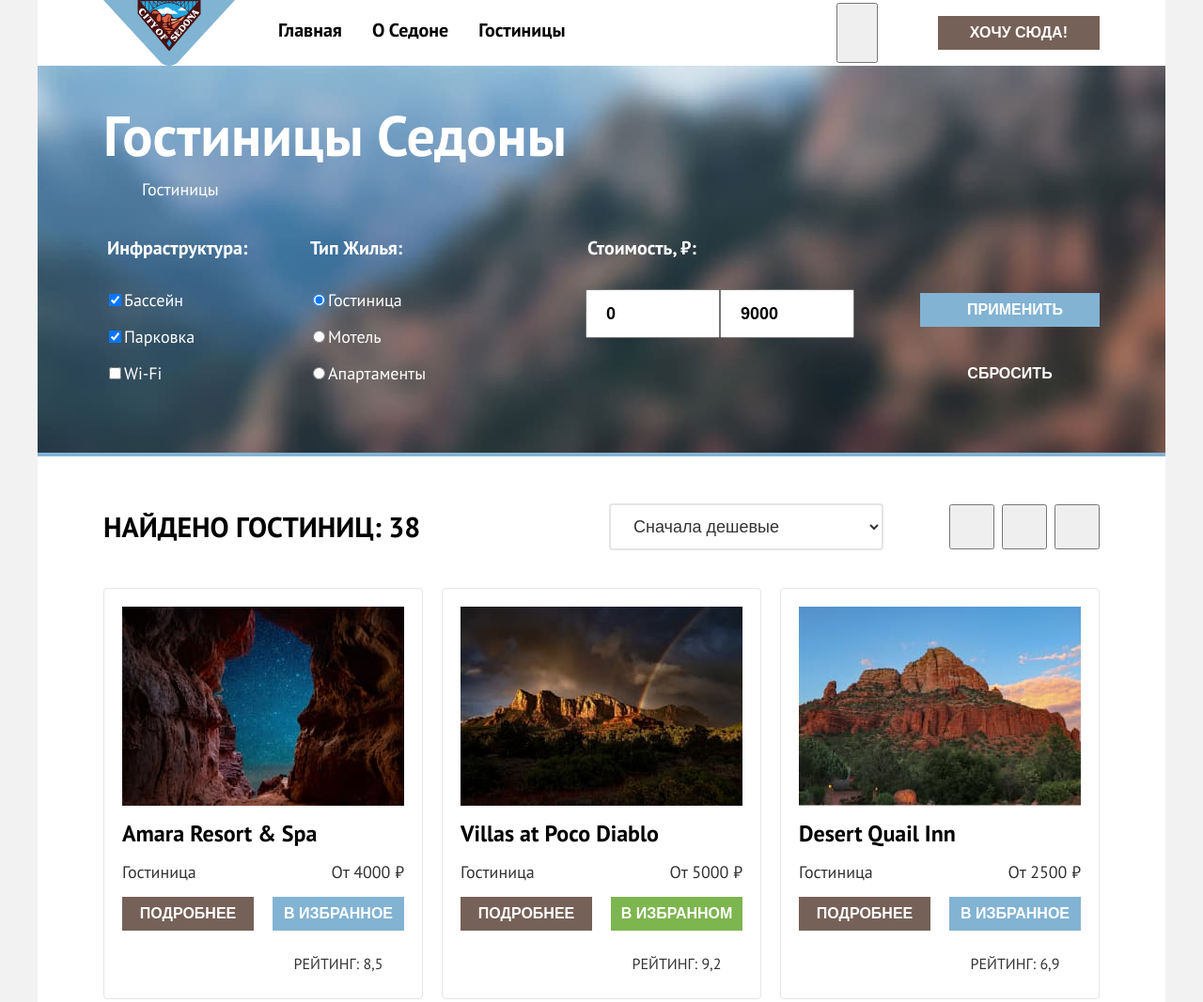
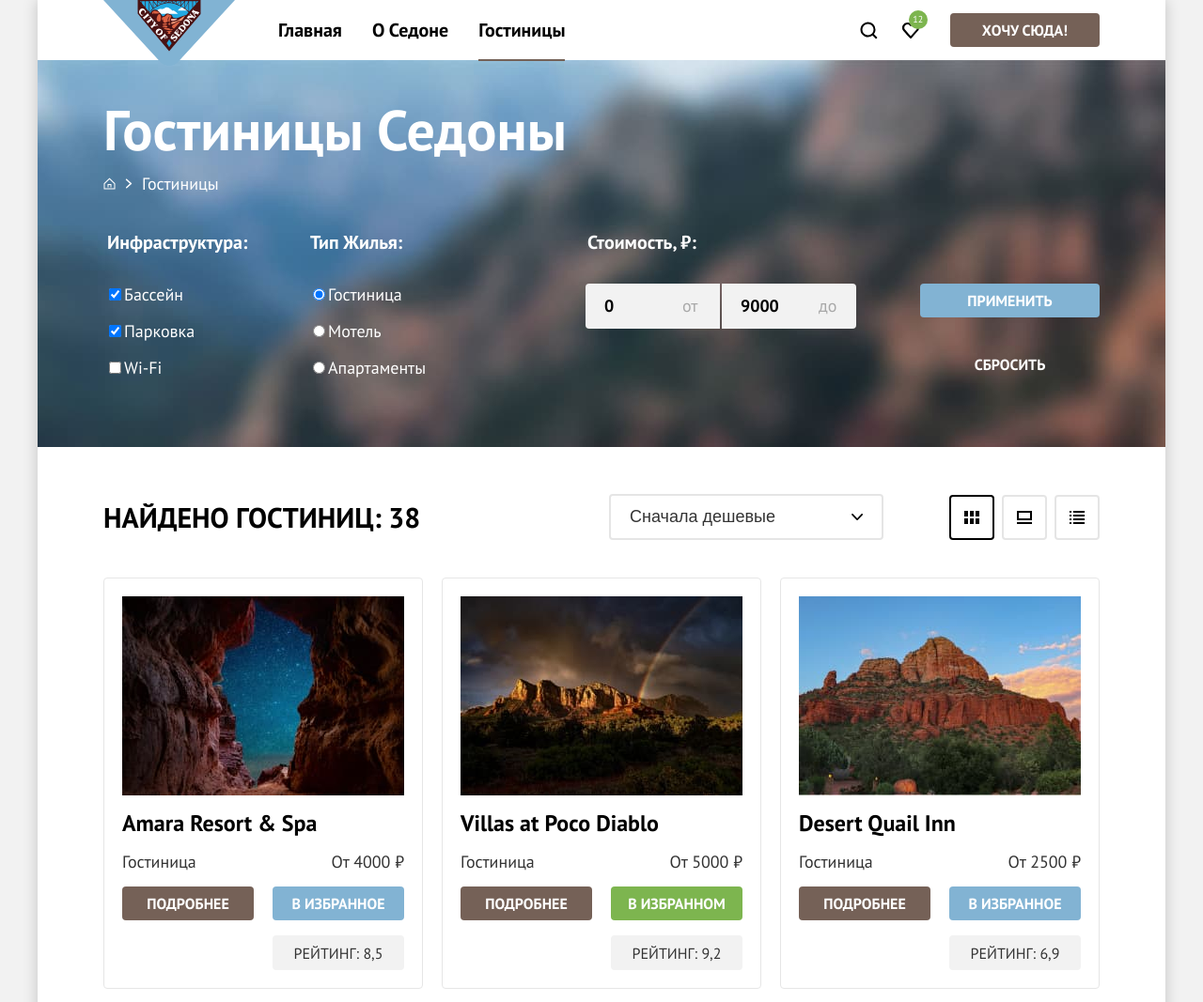
Before and after one commit to htmlacademy-htmlcss/1955797-sedona-36, a plain HTML site: page catalog.html in a window 1280 px wide. Shown: the top 1067 px of the page at 94% size. Drawn offline with Linux system fonts and the light colour scheme.

Commit message:
add decorative elements

```diff
--- a/catalog.html
+++ b/catalog.html
@@ -27,6 +27,7 @@
           </button>
           <a class="header__icon favorite-icon">
             <span class="visually-hidden">Избранное</span>
+            <span class="favorite-counter">12</span>
           </a>
           <button class="btn btn--brown header__btn" type="button">Хочу сюда!</button>
         </div>
@@ -50,7 +51,7 @@
             <form action="https://echo.htmlacademy.ru" method="get">
               <div class="form-wrapper">
                 <div class="left-column">
-                  <fieldset class="catalog-filter__form-group form-facilities">
+                  <fieldset class="catalog-filter__form-group">
                     <legend class="catalog-filter__form-caption">Инфраструктура:</legend>
                     <ul class="catalog-filter__form-list">
                       <li class="catalog-filter__form-item">
@@ -64,7 +65,7 @@
                       </li>
                     </ul>
                   </fieldset>
-                  <fieldset class="catalog-filter__form-group form-accomodation">
+                  <fieldset class="catalog-filter__form-group">
                     <legend class="catalog-filter__form-caption">Тип жилья:</legend>
                     <ul class="catalog-filter__form-list">
                       <li class="catalog-filter__form-item">
@@ -80,14 +81,16 @@
                   </fieldset>
                 </div>
                 <div class="right-column">
-                  <fieldset class="catalog-filter__form-group form-price">
+                  <fieldset class="catalog-filter__form-group form-group-price">
                     <legend class="catalog-filter__form-caption">Стоимость, ₽:</legend>
                     <div class="price-wrapper">
-                      <label>
-                        <input class="catalog-filter__price-input" type="number" name="min-price" value="0">
+                      <label class="catalog-filter__price-label">
+                        <input class="catalog-filter__price-input price-input-from" type="number" name="min-price" value="0">
+                        <span>от</span>
                       </label>
-                      <label>
-                        <input class="catalog-filter__price-input" type="number" name="max-price" value="9000">
+                      <label class="catalog-filter__price-label">
+                        <input class="catalog-filter__price-input price-input-to" type="number" name="max-price" value="9000">
+                        <span>до</span>
                       </label>
                     </div>
                     <div class="range-slider"></div>
@@ -112,7 +115,7 @@
                 <option value="expensive">Сначала дорогие</option>
               </select>
               <div class="sort-btn-wrapper">
-                <button class="catalog__sort-icon blocks-icon" type="button">
+                <button class="catalog__sort-icon catalog__sort-icon--active blocks-icon" type="button">
                   <span class="visually-hidden">Показать карточки</span>
                 </button>
                 <button class="catalog__sort-icon card-icon" type="button">
--- a/styles/styles.css
+++ b/styles/styles.css
@@ -48,6 +48,7 @@ body {
   min-height: 100%;
   margin: 0 auto;
   background-color: #ffffff;
+  box-shadow: 0 0 15px rgba(0, 0, 0, 0.2);
 }
 
 .page-content {
@@ -65,12 +66,15 @@ body {
 }
 
 .header__logo-link {
+  position: relative;
   width: 140px;
   margin-right: 30px;
+  margin-bottom: -6px;
 }
 
 .header__logo {
   display: block;
+  z-index: 1;
 }
 
 .nav {
@@ -92,6 +96,21 @@ body {
   color: inherit;
 }
 
+.nav-link--active {
+  position: relative;
+}
+
+.nav-link--active::after {
+  position: absolute;
+  content: "";
+  right: 16px;
+  left: 16px;
+  bottom: -1px;
+  height: 2px;
+  background-color: #756257;
+  z-index: 1;
+}
+
 .header__btn-block {
   display: flex;
   flex-wrap: wrap;
@@ -101,8 +120,43 @@ body {
 }
 
 .header__icon {
+  display: inline-block;
   min-width: 44px;
   min-height: 64px;
+  background-color: inherit;
+  background-repeat: no-repeat;
+  background-position: center;
+  border: none;
+  cursor: pointer;
+}
+
+.search-icon {
+  background-image: url("../images/svg/search.svg");
+}
+
+.favorite-icon {
+  position: relative;
+  background-image: url("../images/svg/heart.svg");
+}
+
+.favorite-counter {
+  box-sizing: border-box;
+  display: inline-block;
+  position: absolute;
+  min-width: 20px;
+  min-height: 20px;
+  background-color: #7db54f;
+  border-radius: 10px;
+  padding: 5px 2px;
+  left: 20px;
+  top: 11px;
+  font-weight: 400;
+  font-size: 10px;
+  line-height: 10px;
+  color: #ffffff;
+  text-align: center;
+  text-transform: none;
+  z-index: 1;
 }
 
 .header__btn {
@@ -113,11 +167,16 @@ body {
 }
 
 .btn {
+  display: inline-block;
+  font-family: inherit;
   font-weight: 700;
   color: #ffffff;
   text-align: center;
   text-transform: uppercase;
+  text-decoration: none;
   border: none;
+  border-radius: 4px;
+  cursor: pointer;
 }
 
 .btn--brown {
@@ -129,7 +188,6 @@ body {
 }
 
 .btn--blue {
-  color: #ffffff;
   background-color: #82B3D3;
 }
 
@@ -146,9 +204,10 @@ body {
   justify-content: center;
   align-items: center;
   background-color: #82B3D3;
-  background-image: url("../images/landscape/index-background.jpg");
-  background-size: 100% auto;
-  background-repeat: no-repeat;
+  background-image: url("../images/svg/divider.svg"), url("../images/landscape/index-background.jpg");
+  background-size: 100% auto, 100% auto;
+  background-repeat: no-repeat, no-repeat;
+  background-position: bottom, center;
   min-height: 485px;
 }
 
@@ -218,6 +277,7 @@ body {
 }
 
 .advantage-title {
+  position: relative;
   width: 175px;
   margin: 0;
   margin-bottom: 62px;
@@ -228,12 +288,27 @@ body {
   text-transform: uppercase;
 }
 
+.advantage-title::after {
+  position: absolute;
+  content: "";
+  width: 60px;
+  height: 2px;
+  left: 50%;
+  transform: translateX(-50%);
+  bottom: -30px;
+  background-color: rgba(0, 0, 0, 0.3);
+}
+
+.advantage-title--white {
+  color: #ffffff;
+}
+
+.advantage-title--white::after {
+  background-color: rgba(255, 255, 255, 0.3);
+}
+
 .advantage-desc {
   margin: 0;
-}
-
-.advantage-title.advantage-title--white {
-  color: #ffffff;
 }
 
 .advantage-img {
@@ -276,7 +351,6 @@ body {
   box-sizing: border-box;
   display: flex;
   flex-direction: column;
-  justify-content: flex-end;
   align-items: center;
   width: 400px;
   min-height: 385px;
@@ -296,6 +370,29 @@ body {
   line-height: 28px;
   color: #000000;
   text-transform: uppercase;
+}
+
+.service__title::before {
+  display: block;
+  content: "";
+  width: 75px;
+  height: 72px;
+  margin: 0 auto;
+  margin-bottom: 30px;
+  background-repeat: no-repeat;
+  background-position: center;
+}
+
+.accomodation .service__title::before {
+  background-image: url("../images/svg/house.svg");
+}
+
+.food .service__title::before {
+  background-image: url("../images/svg/food.svg");
+}
+
+.souvenirs .service__title::before {
+  background-image: url("../images/svg/present.svg");
 }
 
 .service__desc {
@@ -347,6 +444,12 @@ body {
   text-align: center;
 }
 
+.calalog-subscription {
+  color: #000000;
+  background-color: #ffffff;
+  background-image: none;
+}
+
 .subscription-wrapper {
   width: 684px;
   margin: 0 auto;
@@ -375,14 +478,22 @@ body {
 .subscription__form-input {
   flex-grow: 1;
   padding: 14px 20px;
+  border: none;
+  border-radius: 4px 0 0 4px;
+  line-height: 24px;
   color: #000000;
   background-color: #f2f2f2;
+}
+
+.subscription__form-input::placeholder {
+  opacity: 0.6;
 }
 
 .subscription__form-btn {
   padding: 8px 50px;
   font-size: 20px;
   line-height: 36px;
+  border-radius: 0 4px 4px 0;
 }
 
 .footer {
@@ -405,6 +516,20 @@ body {
   display: block;
   min-width: 47px;
   min-height: 40px;
+  background-repeat: no-repeat;
+  background-position: center;
+}
+
+.vk-icon {
+  background-image: url("../images/svg/vk.svg");
+}
+
+.tg-icon {
+  background-image: url("../images/svg/tg.svg");
+}
+
+.youtube-icon {
+  background-image: url("../images/svg/youtube.svg");
 }
 
 .footer__contacts {
@@ -447,20 +572,38 @@ body {
 .breadcrumbs-list {
   display: flex;
   flex-wrap: wrap;
-  align-items: center;
   margin: 0;
   padding: 0;
   list-style: none;
+}
+
+.breadcrumbs-item {
+  display: flex;
+  align-items: center;
+}
+
+.breadcrumbs-item:not(:last-child)::after {
+  content: "";
+  display: block;
+  min-width: 8px;
+  min-height: 11px;
+  background-image: url("../images/svg/arrow.svg");
+  background-repeat: no-repeat;
+  background-position: center;
+  margin: auto 10px;
 }
 
 .home-link {
   display: block;
   min-width: 13px;
   min-height: 15px;
-  margin-right: 28px;
+  background-image: url("../images/svg/main-nav.svg");
+  background-repeat: no-repeat;
+  background-position: center;
 }
 
 .breadcrumbs-link {
+  display: block;
   color: inherit;
   text-decoration: none;
 }
@@ -498,7 +641,7 @@ body {
   padding: 0;
 }
 
-.catalog-filter__form-group.form-price {
+.form-group-price {
   width: 288px;
 }
 
@@ -530,15 +673,56 @@ body {
   margin-bottom: 36px;
 }
 
+.catalog-filter__price-label {
+  position: relative;
+}
+
+.catalog-filter__price-label:not(:last-child) {
+  margin-right: 2px;
+}
+
 .catalog-filter__price-input {
   display: block;
   box-sizing: border-box;
   width: 143px;
-  padding: 12px 20px;
+  padding: 12px 40px 12px 20px;
+  border: none;
+  background: #f2f2f2;
+  font-family: inherit;
   font-weight: 700;
   font-size: 18px;
   line-height: 24px;
   color: #000000;
+  appearance: none;
+  -moz-appearance: textfield;
+}
+
+.catalog-filter__price-input::-webkit-outer-spin-button,
+.catalog-filter__price-input::-webkit-inner-spin-button {
+  -webkit-appearance: none;
+  margin: 0;
+}
+
+.price-input-from {
+  border-radius: 4px 0 0 4px;
+}
+
+.price-input-to {
+  border-radius: 0 4px 4px 0;
+}
+
+.catalog-filter__price-label span {
+  position: absolute;
+  top: 50%;
+  right: 20px;
+  transform: translateY(-50%);
+  width: 20px;
+  height: 24px;
+  font-family: inherit;
+  font-size: 18px;
+  line-height: 24px;
+  color: #000000;
+  opacity: 0.3;
 }
 
 .range-slider {
@@ -603,17 +787,43 @@ body {
   width: 292px;
   min-height: 48px;
   padding: 12px 20px;
-  border: 2px solid #E5E5E5;
+  padding-right: 40px;
+  border: 2px solid #e5e5e5;
   border-radius: 4px;
   font-size: inherit;
   line-height: 21px;
   color: inherit;
   background-color: inherit;
+  background-image: url("../images/svg/select-arrow.svg");
+  background-repeat: no-repeat;
+  background-position: right 20px center;
+  appearance: none;
 }
 
 .catalog__sort-icon {
   width: 48px;
   min-height: 48px;
+  border: 2px solid #e5e5e5;
+  border-radius: 4px;
+  background-color: inherit;
+  background-repeat: no-repeat;
+  background-position: center;
+}
+
+.catalog__sort-icon--active {
+  border-color: #000000;
+}
+
+.blocks-icon {
+  background-image: url("../images/svg/blocks-icon.svg");
+}
+
+.card-icon {
+  background-image: url("../images/svg/card-icon.svg");
+}
+
+.list-icon {
+  background-image: url("../images/svg/list-icon.svg");
 }
 
 .catalog__cards {
@@ -676,11 +886,14 @@ body {
 
 .product-card__rating {
   margin: 0;
+  padding: 9px 8px 8px;
   align-self: center;
   font-size: 16px;
   line-height: 20px;
   text-align: center;
   text-transform: uppercase;
+  background: #f2f2f2;
+  border-radius: 4px;
 }
 
 .catalog__pagination-list {
@@ -703,11 +916,12 @@ body {
   display: block;
   min-width: 60px;
   padding: 12px;
+  border-radius: 4px;
   font-weight: 700;
   font-size: 20px;
   line-height: 36px;
   color: #ffffff;
-  background-color: #82B3D3;
+  background-color: #82b3d3;
   text-decoration: none;
   text-transform: uppercase;
   text-align: center;
@@ -715,7 +929,7 @@ body {
 
 .catalog__pagination-link--active {
   color: #000000;
-  background-color: #ffffff;
+  background-color: #f2f2f2;
 }
 
 .pagination-dots {
@@ -724,9 +938,3 @@ body {
   padding: 16px;
   text-align: center;
 }
-
-.subscription.calalog-subscription {
-  color: #000000;
-  background-color: #ffffff;
-  background-image: none;
-}
```
Also changed, not shown: index.html (+2 -1 lines), images/svg/divider.svg (added), images/svg/select-arrow.svg (added).
